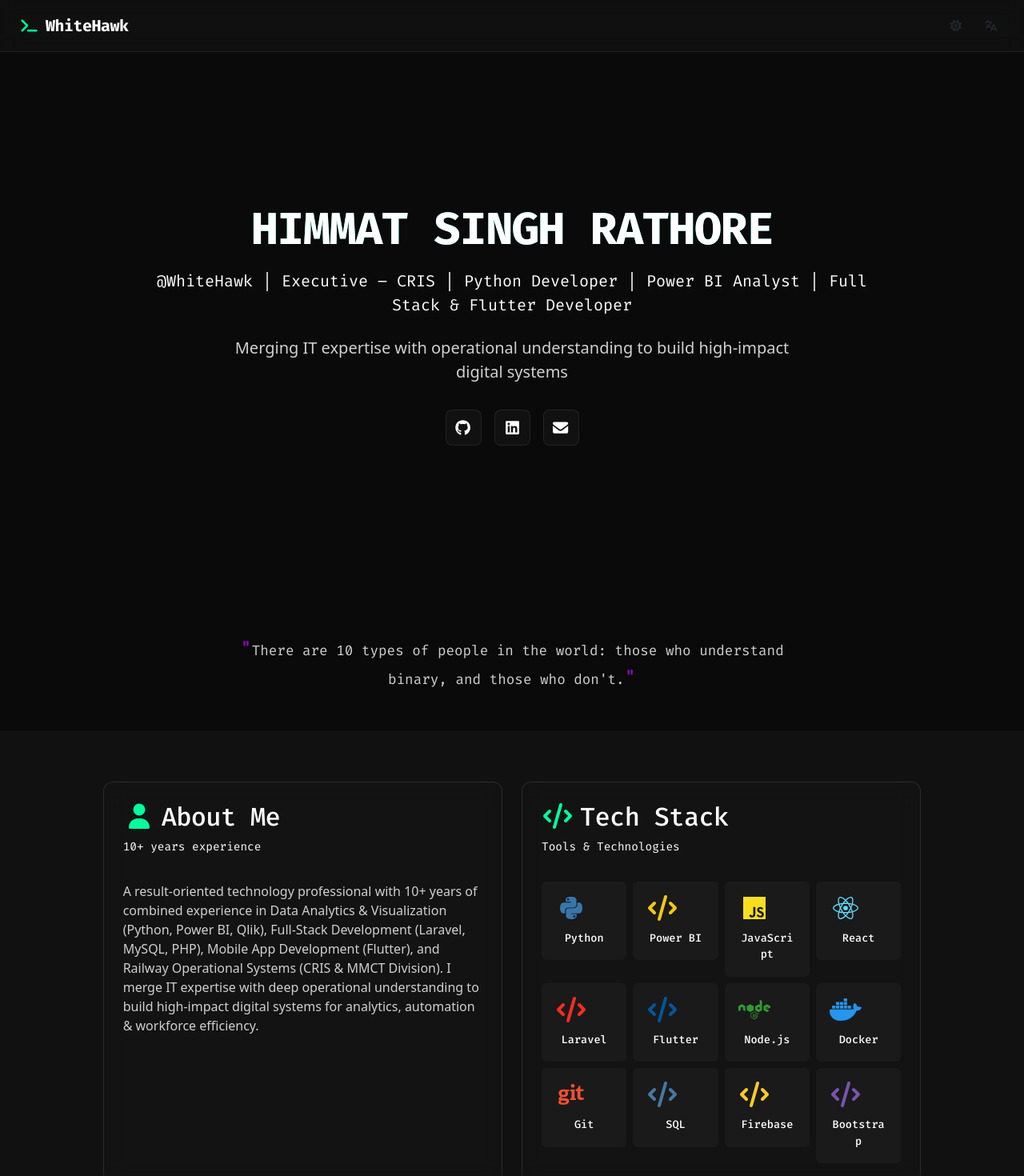
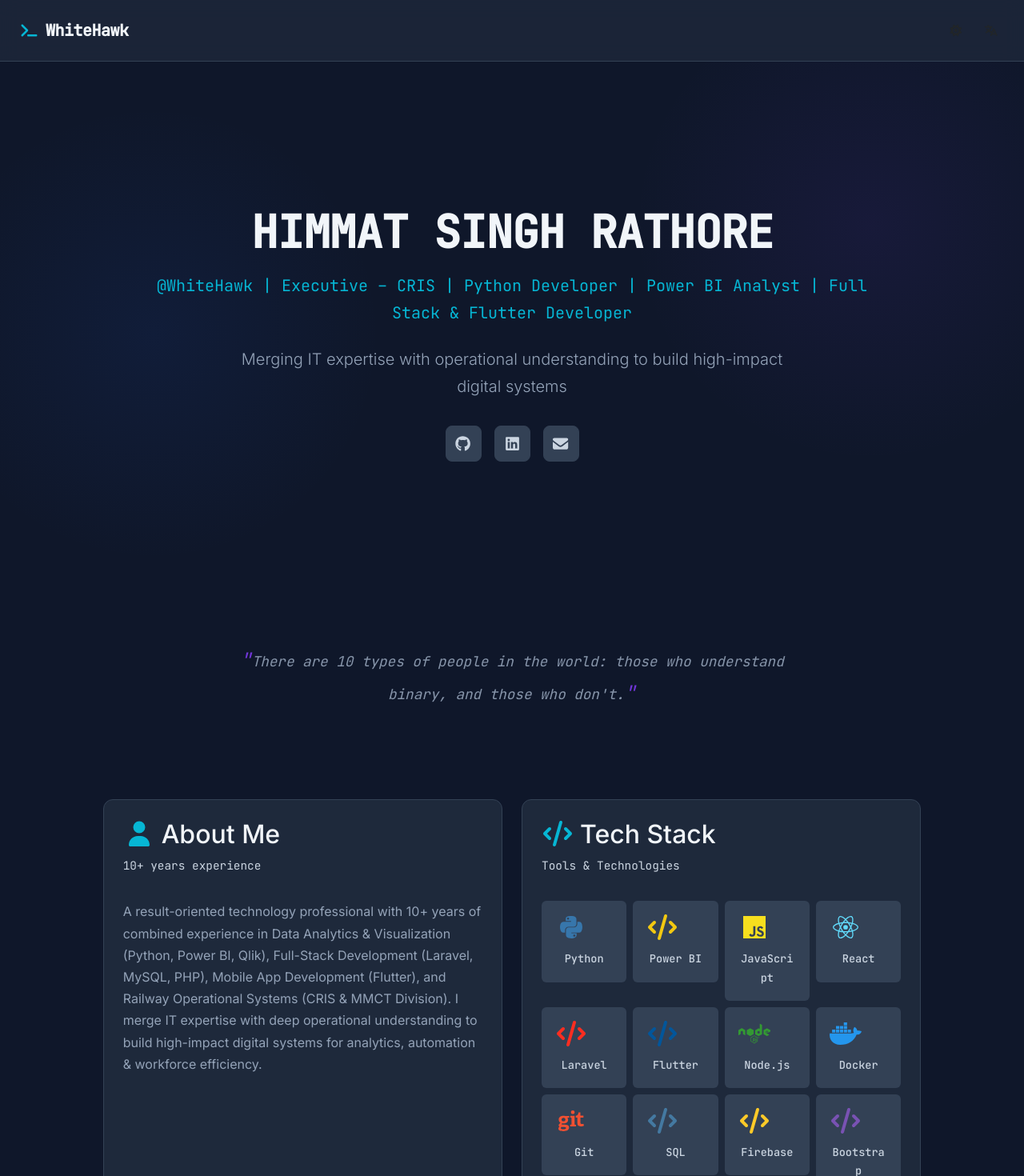
Before and after one commit to himmsrathore/flask_hello, a React (Vite) app in the folder frontend/: page / in a window 1280 px wide. Shown: the top 1470 px of the page at 80% size. Built offline with nearby package versions, Linux system fonts and the light colour scheme; a web font is replaced by a local one.

Commit message:
UI Redesign: Apply dark theme and new styles

```diff
--- a/frontend/index.html
+++ b/frontend/index.html
@@ -6,6 +6,9 @@
   <link rel="icon" type="image/svg+xml" href="/vite.svg" />
   <meta name="viewport" content="width=device-width, initial-scale=1.0" />
   <title>Himmat Singh Rathore - Portfolio</title>
+  <link
+    href="https://fonts.googleapis.com/css2?family=Inter:wght@300;400;500;600;700;800&family=JetBrains+Mono:wght@400;500&display=swap"
+    rel="stylesheet">
   <style>
     html,
     body {
--- a/frontend/src/App.css
+++ b/frontend/src/App.css
@@ -3,16 +3,19 @@
 .portfolio {
   width: 100%;
   min-height: 100vh;
+  background: var(--bg-color);
+  color: var(--text-primary);
   transition: background-color 0.3s ease, color 0.3s ease;
   overflow-x: hidden;
 }
 
 /* Navbar Styling */
 .navbar {
-  background: var(--glass-bg) !important;
+  background: rgba(30, 41, 59, 0.8) !important;
+  /* --bg-secondary with opacity */
   backdrop-filter: blur(12px);
-  border-bottom: var(--glass-border);
-  padding: 0.75rem 0;
+  border-bottom: 1px solid var(--border-color);
+  padding: 1rem 0;
 }
 
 .navbar-brand {
@@ -31,11 +34,10 @@
   padding: 2rem 1rem;
   position: relative;
   overflow: hidden;
-}
-
-.hero-content {
-  position: relative;
-  z-index: 10;
+  background: var(--bg-color);
+  /* Fallback */
+  background: radial-gradient(circle at 15% 50%, rgba(37, 99, 235, 0.08) 0%, transparent 25%),
+    radial-gradient(circle at 85% 30%, rgba(124, 58, 237, 0.08) 0%, transparent 25%);
 }
 
 .hero-title {
@@ -43,11 +45,12 @@
   font-weight: 800;
   letter-spacing: -1px;
   margin-bottom: 1rem;
+  color: var(--text-primary);
 }
 
 .hero-subtitle {
   font-size: 1.25rem;
-  color: var(--accent-primary);
+  color: var(--accent-color);
   font-family: var(--font-mono);
   margin-bottom: 1.5rem;
 }
@@ -63,22 +66,22 @@
   width: 45px;
   height: 45px;
   border-radius: 8px;
-  /* Square with rounded corners for coder look */
   display: flex;
   align-items: center;
   justify-content: center;
   font-size: 1.2rem;
   transition: all 0.2s ease;
-  background: var(--bg-card);
-  border: var(--glass-border);
-  color: var(--text-primary);
+  background: var(--bg-tertiary);
+  border: 1px solid var(--border-color);
+  color: var(--text-secondary);
 }
 
 .social-links .btn:hover {
   transform: translateY(-3px);
-  border-color: var(--accent-primary);
-  color: var(--accent-primary);
-  box-shadow: var(--glow-primary);
+  background: var(--bg-secondary);
+  border-color: var(--primary-color);
+  color: var(--primary-color);
+  box-shadow: 0 0 15px rgba(37, 99, 235, 0.3);
 }
 
 /* Section Styling */
@@ -95,15 +98,14 @@
 .section-subtitle {
   font-family: var(--font-mono);
   font-size: 0.9rem;
-  color: var(--accent-secondary);
+  color: var(--text-secondary);
   margin-bottom: 2rem;
 }
 
-/* Card Styling - Glassmorphism & Compact */
+/* Card Styling */
 .card {
-  background: var(--bg-card);
-  backdrop-filter: blur(12px);
-  border: var(--glass-border);
+  background: var(--bg-secondary);
+  border: 1px solid var(--border-color);
   border-radius: 12px;
   transition: all 0.3s ease;
   height: 100%;
@@ -111,25 +113,28 @@
 
 .card:hover {
   transform: translateY(-5px);
-  border-color: var(--accent-secondary);
-  box-shadow: 0 10px 30px -10px rgba(0, 0, 0, 0.5);
+  border-color: var(--primary-color);
+  box-shadow: 0 12px 24px rgba(0, 0, 0, 0.3);
 }
 
 .card-body {
   padding: 1.5rem;
 }
 
-/* Skill Cards - Compact Grid */
+/* Skill Cards */
 .skill-card {
   text-align: center;
   padding: 1rem;
-  background: rgba(255, 255, 255, 0.03);
+  background: var(--bg-tertiary);
   border: 1px solid transparent;
+  border-radius: 8px;
+  transition: all 0.2s ease;
 }
 
 .skill-card:hover {
-  background: rgba(255, 255, 255, 0.05);
-  border-color: var(--accent-primary);
+  background: var(--bg-secondary);
+  border-color: var(--accent-color);
+  transform: translateY(-2px);
 }
 
 .skill-icon {
@@ -142,6 +147,7 @@
   font-family: var(--font-mono);
   font-size: 0.85rem;
   font-weight: 500;
+  color: var(--text-secondary);
 }
 
 /* Project Cards */
@@ -149,19 +155,19 @@
   font-family: var(--font-mono);
   font-size: 1.1rem;
   font-weight: 700;
-  color: var(--accent-secondary);
+  color: var(--primary-color);
 }
 
 .project-card .badge {
-  background: rgba(255, 255, 255, 0.1);
+  background: var(--bg-tertiary);
   color: var(--text-secondary);
   font-family: var(--font-mono);
   font-weight: 400;
-  border: 1px solid rgba(255, 255, 255, 0.05);
+  border: 1px solid var(--border-color);
   padding: 0.35em 0.65em;
 }
 
-/* Experience Timeline (Vertical Line) */
+/* Experience Timeline */
 .experience-item {
   position: relative;
   padding-left: 1.5rem;
@@ -177,8 +183,8 @@
   width: 10px;
   height: 10px;
   border-radius: 50%;
-  background: var(--accent-primary);
-  box-shadow: var(--glow-primary);
+  background: var(--secondary-color);
+  box-shadow: 0 0 10px rgba(124, 58, 237, 0.5);
 }
 
 .experience-title {
@@ -190,79 +196,23 @@
 
 .experience-period {
   font-size: 0.85rem;
-  color: var(--accent-secondary);
+  color: var(--accent-color);
   margin-bottom: 0.5rem;
   display: block;
-}
-
-/* Dark Theme */
-.portfolio.dark {
-  background-color: var(--bg-primary);
-  color: var(--text-primary);
-}
-
-.portfolio.dark h1,
-.portfolio.dark h2,
-.portfolio.dark h3,
-.portfolio.dark h4,
-.portfolio.dark h5,
-.portfolio.dark h6,
-.portfolio.dark p,
-.portfolio.dark span,
-.portfolio.dark div,
-.portfolio.dark li,
-.portfolio.dark a {
-  color: var(--text-primary);
-}
-
-.portfolio.dark .text-muted {
-  color: var(--text-secondary) !important;
-}
-
-.portfolio.dark .navbar {
-  background-color: var(--bg-secondary);
-  color: var(--text-primary);
-}
-
-.portfolio.dark .navbar-brand {
-  color: var(--text-primary) !important;
-}
-
-.portfolio.dark .card {
-  background-color: var(--bg-card);
-  color: var(--text-primary);
-  border: 1px solid rgba(255, 255, 255, 0.1) !important;
-}
-
-.portfolio.dark .section-title {
-  color: var(--text-primary) !important;
-}
-
-.portfolio.dark .footer-section {
-  background-color: var(--bg-secondary);
-  color: var(--text-primary);
-}
-
-.portfolio.dark .hero-section {
-  background-color: var(--bg-primary);
-}
-
-.portfolio.dark .section-padding:nth-child(even) {
-  background-color: var(--bg-secondary);
 }
 
 /* Quote Component */
 .quote-container {
   padding: 3rem 1rem;
   text-align: center;
-  opacity: 0.8;
+  opacity: 0.9;
 }
 
 .quote-text {
   font-family: var(--font-mono);
   font-size: 1.1rem;
   font-style: italic;
-  color: var(--text-secondary);
+  color: var(--text-muted);
   max-width: 700px;
   margin: 0 auto;
   position: relative;
@@ -271,13 +221,13 @@
 .quote-text::before,
 .quote-text::after {
   content: '"';
-  color: var(--accent-tertiary);
+  color: var(--secondary-color);
   font-size: 1.5rem;
 }
 
 /* Footer */
 .footer-section {
-  border-top: var(--glass-border);
+  border-top: 1px solid var(--border-color);
   background: var(--bg-secondary);
   padding: 2rem 0;
   margin-top: 2rem;
@@ -286,13 +236,22 @@
 .footer-text {
   font-family: var(--font-mono);
   font-size: 0.9rem;
-  color: var(--text-secondary);
+  color: var(--text-muted);
+}
+
+/* Utilities */
+.text-accent {
+  color: var(--accent-color) !important;
+}
+
+.text-muted {
+  color: var(--text-muted) !important;
 }
 
 /* Responsive */
 @media (max-width: 768px) {
   h1 {
-    font-size: 2.5rem;
+    font-size: 2rem;
   }
 
   .section-title {
--- a/frontend/src/App.jsx
+++ b/frontend/src/App.jsx
@@ -2,7 +2,6 @@
 import { FontAwesomeIcon } from '@fortawesome/react-fontawesome'
 import { faEnvelope, faGraduationCap, faCode, faBriefcase, faUser, faMoon, faSun, faLanguage, faTerminal, faQuoteLeft } from '@fortawesome/free-solid-svg-icons'
 import { faGithub, faLinkedin, faReact, faPython, faJs, faNode, faDocker, faGit } from '@fortawesome/free-brands-svg-icons'
-import 'bootstrap/dist/css/bootstrap.min.css'
 import './App.css'
 
 const Quote = ({ text }) => (
@@ -427,7 +426,7 @@
                           <div className="card-body">
                             <div className="d-flex justify-content-between align-items-start mb-2">
                               <h5 className="card-title mb-0">{project.title}</h5>
-                              {project.status && <span className="badge bg-warning text-dark">{project.status}</span>}
+                              {project.status && <span className="badge warning">{project.status}</span>}
                             </div>
                             <p className="card-text text-muted small mb-3">{project.description}</p>
                             <div className="mb-3">
--- a/frontend/src/index.css
+++ b/frontend/src/index.css
@@ -1,138 +1,148 @@
-@import url('https://fonts.googleapis.com/css2?family=Fira+Code:wght@300;400;500;600;700&family=Inter:wght@300;400;500;600;700;800&display=swap');
+:root {
+  --primary-color: #2563eb;
+  --primary-dark: #1e40af;
+  --secondary-color: #7c3aed;
+  --accent-color: #06b6d4;
+  --success-color: #10b981;
+  --warning-color: #f59e0b;
+  --danger-color: #ef4444;
+  --bg-color: #0f172a;
+  --bg-secondary: #1e293b;
+  --bg-tertiary: #334155;
+  --text-primary: #f1f5f9;
+  --text-secondary: #cbd5e1;
+  --text-muted: #94a3b8;
+  --border-color: #334155;
+  --code-bg: #1e293b;
+  --gradient-1: linear-gradient(135deg, #667eea 0%, #764ba2 100%);
+  --gradient-2: linear-gradient(135deg, #f093fb 0%, #f5576c 100%);
+  --gradient-3: linear-gradient(135deg, #4facfe 0%, #00f2fe 100%);
 
-:root {
   /* Typography */
-  --font-sans: 'Inter', system-ui, -apple-system, BlinkMacSystemFont, 'Segoe UI', Roboto, Oxygen, Ubuntu, Cantarell, 'Open Sans', 'Helvetica Neue', sans-serif;
-  --font-mono: 'Fira Code', 'JetBrains Mono', 'Roboto Mono', 'Courier New', monospace;
-
-  /* Colors - Dark Theme (Default) */
-  --bg-primary: #0a0a0a;
-  --bg-secondary: #111111;
-  --bg-card: rgba(20, 20, 20, 0.7);
-  --text-primary: #ffffff;
-  --text-secondary: #d0d0d0;
-  --accent-primary: #00ff9d;
-  /* Neon Green */
-  --accent-secondary: #00b8ff;
-  /* Neon Blue */
-  --accent-tertiary: #bd00ff;
-  /* Neon Purple */
-  --border-color: rgba(255, 255, 255, 0.1);
-
-  /* Spacing */
-  --spacing-xs: 0.5rem;
-  --spacing-sm: 1rem;
-  --spacing-md: 2rem;
-  --spacing-lg: 4rem;
-
-  /* Effects */
-  --glass-bg: rgba(20, 20, 20, 0.6);
-  --glass-border: 1px solid rgba(255, 255, 255, 0.08);
-  --glass-shadow: 0 8px 32px 0 rgba(0, 0, 0, 0.37);
-  --glow-primary: 0 0 20px rgba(0, 255, 157, 0.15);
-
-  font-family: var(--font-sans);
-  line-height: 1.6;
-  font-weight: 400;
-  color-scheme: dark;
-  color: var(--text-primary);
-  background-color: var(--bg-primary);
-  font-synthesis: none;
-  text-rendering: optimizeLegibility;
-  -webkit-font-smoothing: antialiased;
-  -moz-osx-font-smoothing: grayscale;
+  --font-sans: 'Inter', -apple-system, BlinkMacSystemFont, 'Segoe UI', sans-serif;
+  --font-mono: 'JetBrains Mono', monospace;
 }
 
-/* Light Theme Overrides */
-[data-theme='light'] {
-  --bg-primary: #ffffff;
-  --bg-secondary: #f8f9fa;
-  --bg-card: rgba(255, 255, 255, 0.8);
-  --text-primary: #212529;
-  --text-secondary: #495057;
-  --accent-primary: #00a651;
-  --accent-secondary: #007bff;
-  --accent-tertiary: #6f42c1;
-  --border-color: rgba(0, 0, 0, 0.1);
-  --glass-bg: rgba(255, 255, 255, 0.7);
-  --glass-border: 1px solid rgba(0, 0, 0, 0.05);
-  --glass-shadow: 0 8px 32px 0 rgba(0, 0, 0, 0.1);
-  --glow-primary: 0 0 20px rgba(0, 166, 81, 0.15);
+* {
+  margin: 0;
+  padding: 0;
+  box-sizing: border-box;
 }
 
 body {
-  margin: 0;
-  min-width: 320px;
+  font-family: var(--font-sans);
+  background: var(--bg-color);
+  color: var(--text-primary);
+  line-height: 1.7;
+  overflow-x: hidden;
   min-height: 100vh;
-  background-color: var(--bg-primary);
-  background-image:
-    radial-gradient(circle at 15% 50%, rgba(0, 255, 157, 0.03) 0%, transparent 25%),
-    radial-gradient(circle at 85% 30%, rgba(0, 184, 255, 0.03) 0%, transparent 25%);
-  transition: background-color 0.3s ease;
 }
 
+/* Typography */
 h1,
 h2,
 h3,
 h4,
 h5,
 h6 {
-  font-family: var(--font-mono);
+  color: var(--text-primary);
   font-weight: 700;
   line-height: 1.2;
   margin-bottom: 1rem;
-  letter-spacing: -0.02em;
 }
 
 h1 {
-  font-size: 3.5rem;
-  background: linear-gradient(to right, var(--accent-primary), var(--accent-secondary));
+  font-size: 2.5rem;
+  font-weight: 800;
+}
+
+h2 {
+  font-size: 2rem;
+  padding-bottom: 0.75rem;
+  border-bottom: 2px solid var(--border-color);
+  position: relative;
+}
+
+h2::after {
+  content: '';
+  position: absolute;
+  bottom: -2px;
+  left: 0;
+  width: 60px;
+  height: 2px;
+  background: var(--gradient-3);
+}
+
+h3 {
+  font-size: 1.5rem;
+  font-weight: 600;
+}
+
+a {
+  color: var(--accent-color);
+  text-decoration: none;
+  transition: all 0.2s ease;
+}
+
+a:hover {
+  color: var(--primary-color);
+}
+
+/* Utilities */
+.text-gradient {
+  background: var(--gradient-1);
   -webkit-background-clip: text;
   background-clip: text;
   color: transparent;
-  margin-bottom: 1.5rem;
 }
 
-a {
-  color: var(--accent-secondary);
-  text-decoration: none;
-  transition: color 0.2s ease;
+.badge {
+  display: inline-block;
+  padding: 0.25rem 0.75rem;
+  border-radius: 12px;
+  font-size: 0.75rem;
+  font-weight: 600;
+  text-transform: uppercase;
+  letter-spacing: 0.05em;
 }
 
-a:hover {
-  color: var(--accent-primary);
+.badge.primary {
+  background: var(--primary-color);
+  color: white;
+}
+
+.badge.success {
+  background: var(--success-color);
+  color: white;
+}
+
+.badge.warning {
+  background: var(--warning-color);
+  color: white;
+}
+
+.alert {
+  background: var(--bg-tertiary);
+  border-left: 4px solid var(--primary-color);
+  padding: 1.5rem;
+  border-radius: 8px;
+  margin: 2rem 0;
 }
 
 /* Scrollbar */
 ::-webkit-scrollbar {
-  width: 8px;
+  width: 10px;
 }
 
 ::-webkit-scrollbar-track {
-  background: var(--bg-primary);
+  background: var(--bg-color);
 }
 
 ::-webkit-scrollbar-thumb {
-  background: var(--border-color);
-  border-radius: 4px;
+  background: var(--bg-tertiary);
+  border-radius: 5px;
 }
 
 ::-webkit-scrollbar-thumb:hover {
-  background: var(--text-secondary);
+  background: var(--border-color);
 }
-
-/* Utilities */
-.font-mono {
-  font-family: var(--font-mono);
-}
-
-.text-accent {
-  color: var(--accent-primary);
-}
-
-.text-gradient {
-  background: linear-gradient(to right, var(--accent-primary), var(--accent-secondary));
-  -webkit-background-clip: text;
-  background-clip: text;
-  color: transparent;
-}
--- a/frontend/src/main.jsx
+++ b/frontend/src/main.jsx
@@ -1,7 +1,4 @@
-import '@fontsource/roboto/300.css'
-import '@fontsource/roboto/400.css'
-import '@fontsource/roboto/500.css'
-import '@fontsource/roboto/700.css'
+import 'bootstrap/dist/css/bootstrap.min.css'
 import { StrictMode } from 'react'
 import { createRoot } from 'react-dom/client'
 import './index.css'
```
